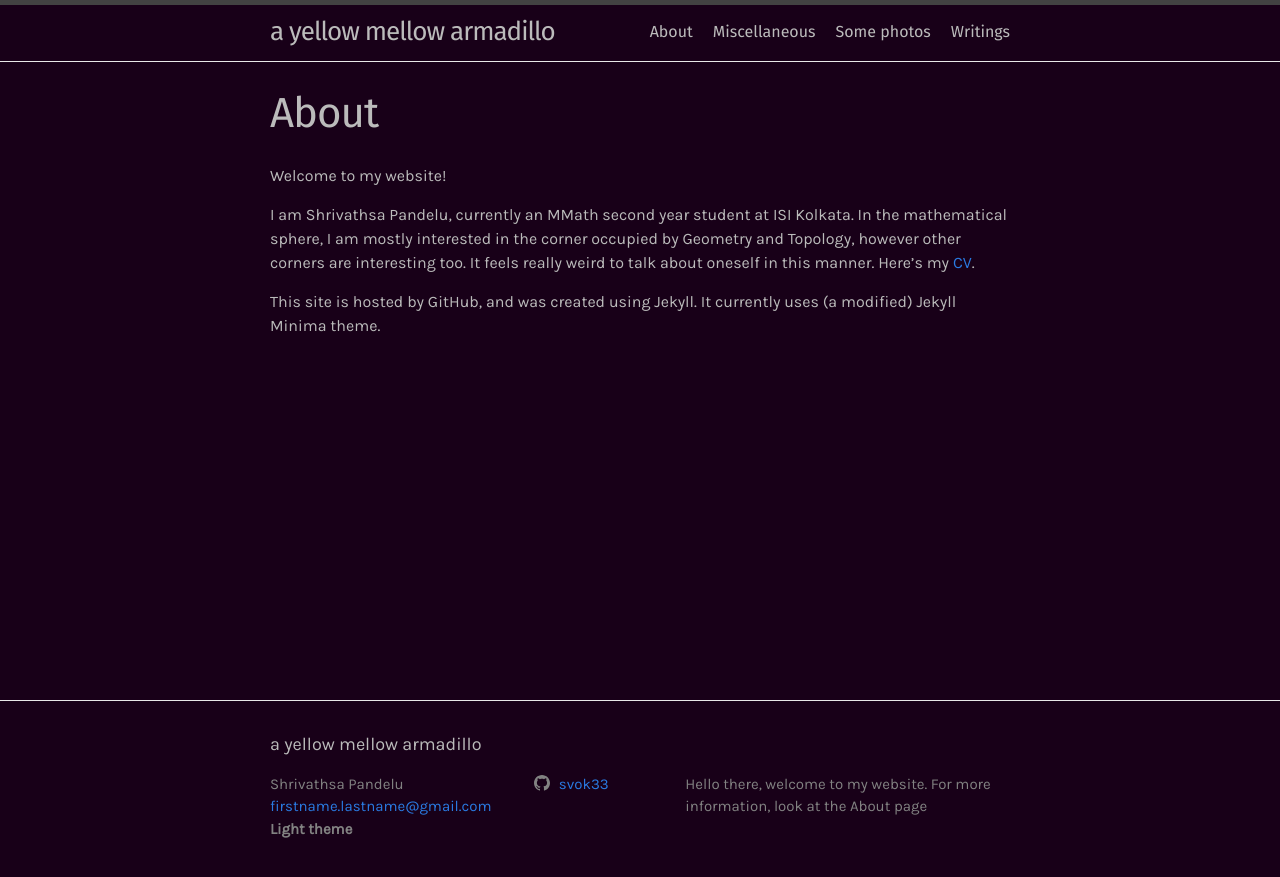
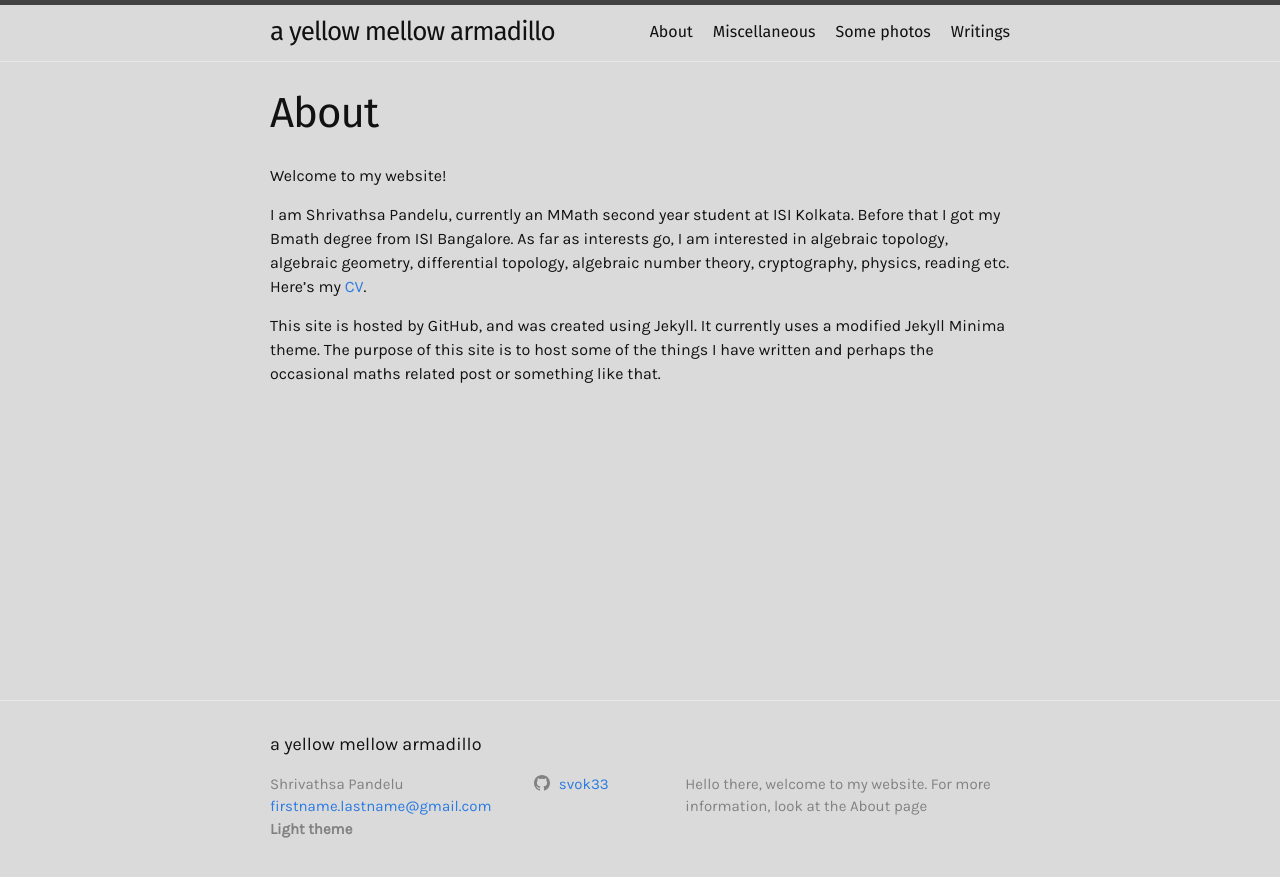
Before and after one commit to shrivathsap/shrivathsap.github.io, a Jekyll site: the page built from about.markdown, in a window 1280 px wide. Shown: the top 877 px of the page. Built offline with Jekyll 4.4.1, drawn with Linux system fonts in a browser that asks for light colours.

Commit message:
default light mode, changed about

```diff
--- a/_layouts/default.html
+++ b/_layouts/default.html
@@ -3,7 +3,7 @@
 
   {%- include head.html -%}
 
-  <body class = "dark-theme">
+  <body class = "light-theme">
 	  <!-- apply theme here; onload will cause flashing and since body tag is being changed, needs to happen here -->
 	 <script>
 	   apply_theme();
--- a/about.markdown
+++ b/about.markdown
@@ -6,6 +6,6 @@ permalink: /about/
 <title> About </title>
 Welcome to my website!
 
-I am Shrivathsa Pandelu, currently an MMath second year student at ISI Kolkata. In the mathematical sphere, I am mostly interested in the corner occupied by Geometry and Topology, however other corners are interesting too. It feels really weird to talk about oneself in this manner. Here's my [CV](./cv.html).
+I am Shrivathsa Pandelu, currently an MMath second year student at ISI Kolkata. Before that I got my Bmath degree from ISI Bangalore. As far as interests go, I am interested in algebraic topology, algebraic geometry, differential topology, algebraic number theory, cryptography, physics, reading etc. Here's my [CV](./cv.html).
 
-This site is hosted by GitHub, and was created using Jekyll. It currently uses (a modified) Jekyll Minima theme.
+This site is hosted by GitHub, and was created using Jekyll. It currently uses a modified Jekyll Minima theme. The purpose of this site is to host some of the things I have written and perhaps the occasional maths related post or something like that.
--- a/scripts/toggle.js
+++ b/scripts/toggle.js
@@ -17,15 +17,15 @@ function change_theme(){
 }
 
 function apply_theme(){
-	//since default is dark theme
-	if(localStorage['svok33-github-theme'] == 'light'){
-		document.getElementsByTagName('body')[0].classList.remove('dark-theme');
-		document.getElementsByTagName('body')[0].classList.add('light-theme');
+	//since default is light theme
+	if(localStorage['svok33-github-theme'] == 'dark'){
+		document.getElementsByTagName('body')[0].classList.remove('light-theme');
+		document.getElementsByTagName('body')[0].classList.add('dark-theme');
 
 		//set background colour for triggered hamburger menu
 		//there is only one such div whose background colour needs to be changed
 		try{
-			document.getElementsByClassName('trigger')[0].style.backgroundColor = background_color_light;
+			document.getElementsByClassName('trigger')[0].style.backgroundColor = background_color;
 		}
 		catch{
 			;
@@ -33,11 +33,11 @@ function apply_theme(){
 
 	}
 	else{
-		document.getElementsByTagName('body')[0].classList.remove('light-theme');
-		document.getElementsByTagName('body')[0].classList.add('dark-theme');
+		document.getElementsByTagName('body')[0].classList.remove('dark-theme');
+		document.getElementsByTagName('body')[0].classList.add('light-theme');
 
 		try{
-			document.getElementsByClassName('trigger')[0].style.backgroundColor = background_color;
+			document.getElementsByClassName('trigger')[0].style.backgroundColor = background_color_light;
 		}
 		catch{
 			;
--- a/writings.html
+++ b/writings.html
@@ -18,7 +18,7 @@ title: Writings
 		then and how I understood things. A way to explain to myself. These are mostly unoriginal notes of sorts and in my opinion
 		you are better off reading a textbook instead. Apologies for typos and such.</p>
 		<p>The dates in the files are the date of last editing. Unfortunately I did not keep track of when the files were
-		created (my computer does remember however, but it seems to be an unneccessary effort at this point). The labels
+		created (my computer does remember however, but it seems to be an unnecessary effort at this point). The labels
 		listed below are somewhat vague.</p>
 		<p>I have tried to provide the appropriate references wherever possible. (Often I have linked an online resource
 		using hyperlinks and this may not show up on your browser, however you could try clicking the title of the
```
